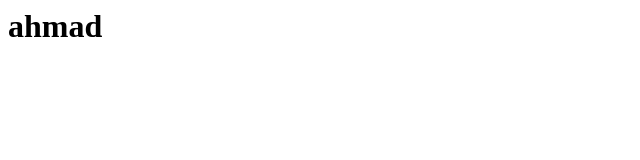
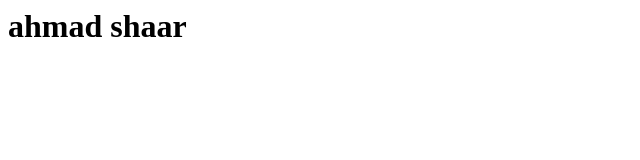
Before and after one commit to ahmadshaar723/training, a plain HTML site: page index.html in a window 1280 px wide. Shown: the whole page, without its empty margins (0-640 px from the left). Drawn offline with Linux system fonts and the light colour scheme.

Commit message:
this is my second comit

```diff
--- a/index.html
+++ b/index.html
@@ -1 +1 @@
-<h1>ahmad</h1>
+<h1>ahmad shaar</h1>
```
